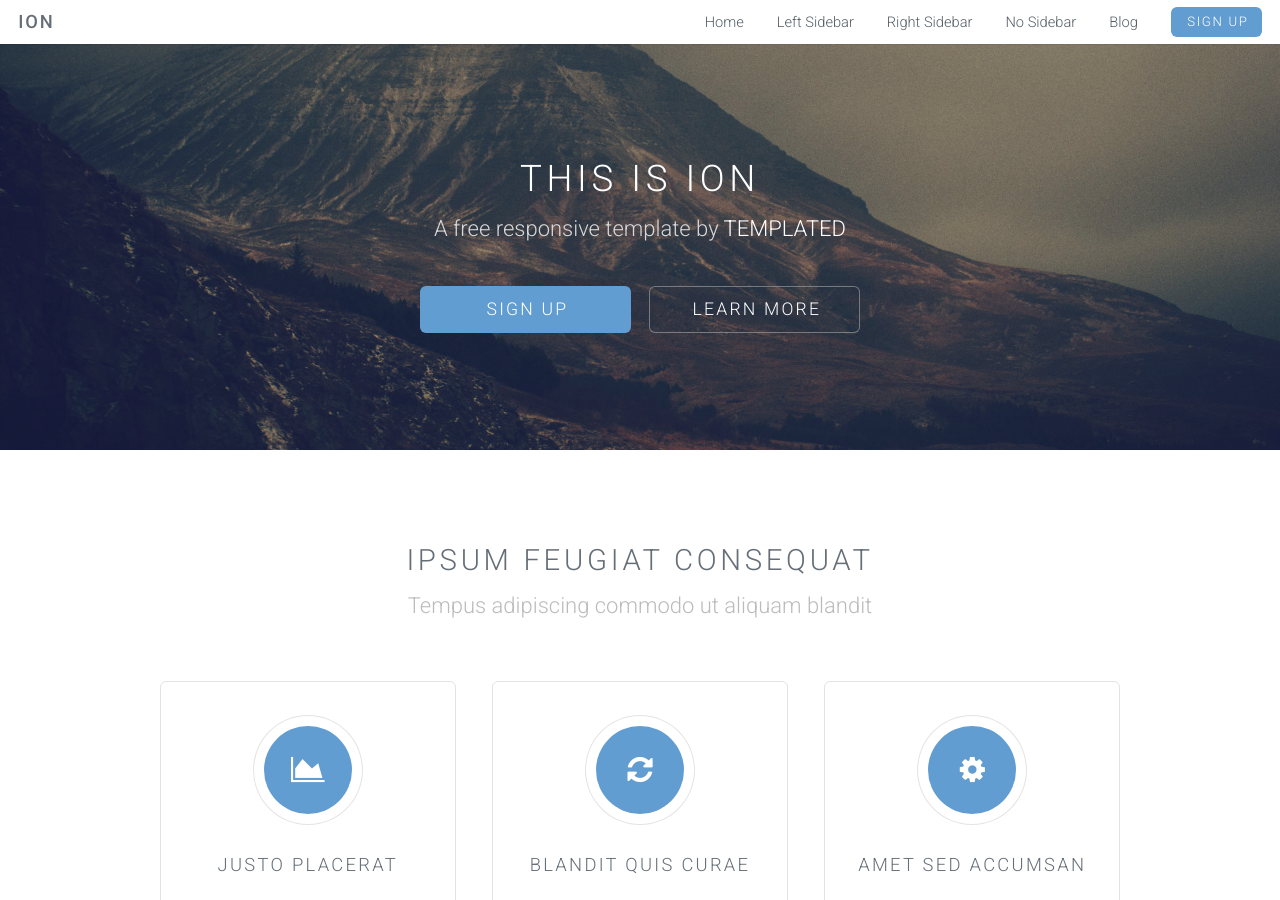
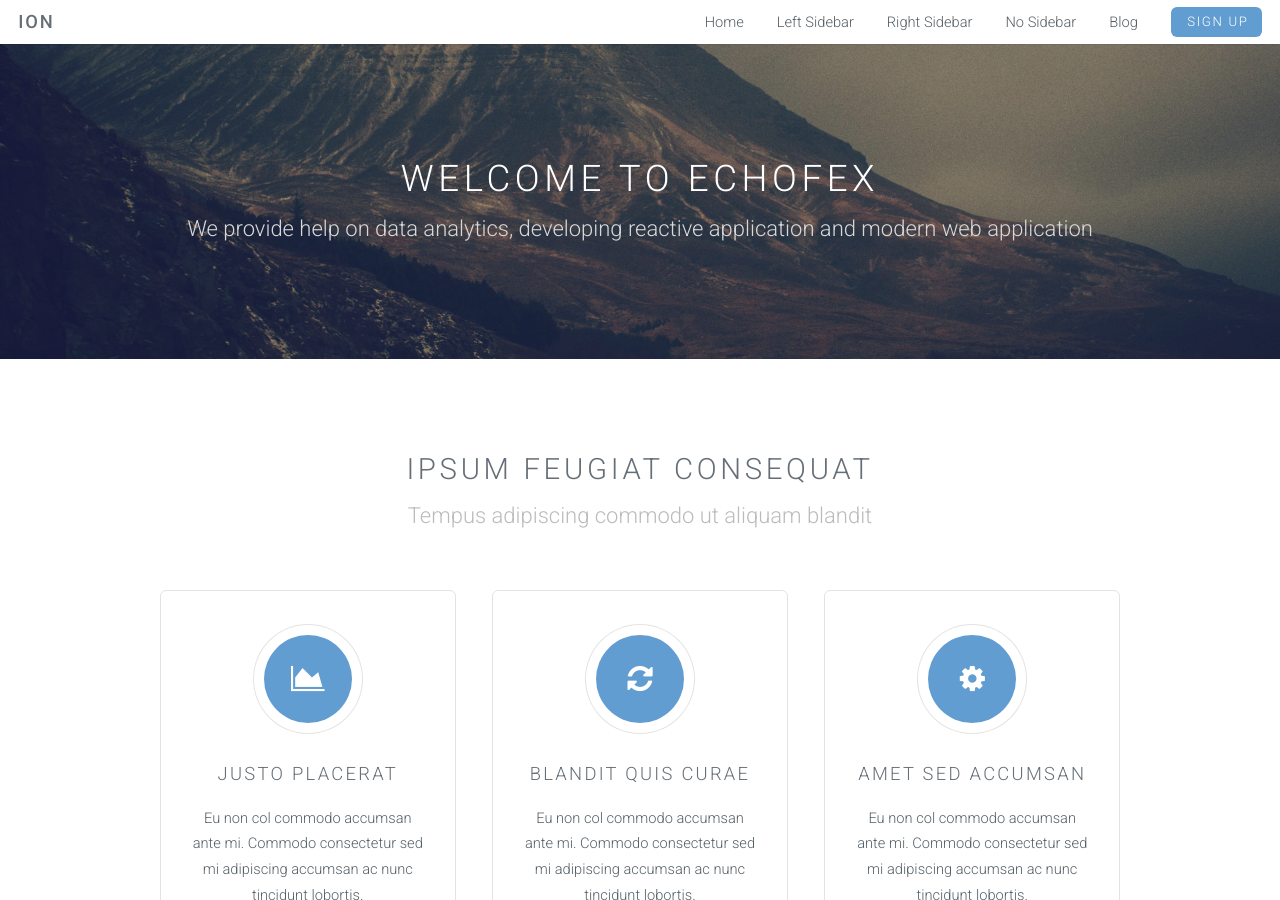
Before and after one commit to RobinNagpal/Ion-Jekyll-Theme, a Jekyll site: the page built from index.html, in a window 1280 px wide and 900 px high. Built offline with Jekyll 4.4.1, drawn with Linux system fonts in a browser that asks for light colours.

Commit message:
update home page

```diff
--- a/_layouts/landing-page.html
+++ b/_layouts/landing-page.html
@@ -10,12 +10,12 @@
         <!-- Banner -->
         <section id="banner">
             <div class="inner">
-                <h2>This is Ion</h2>
-                <p>A free responsive template by <a href="http://templated.co">TEMPLATED</a></p>
-                <ul class="actions">
-                    <li><a href="#content" class="button big special">Sign Up</a></li>
-                    <li><a href="#elements" class="button big alt">Learn More</a></li>
-                </ul>
+                <h2>Welcome to Echofex</h2>
+                <p>We provide help on data analytics, developing reactive application and modern web application</p>
+                <!--<ul class="actions">-->
+                    <!--<li><a href="#content" class="button big special">Sign Up</a></li>-->
+                    <!--<li><a href="#elements" class="button big alt">Learn More</a></li>-->
+                <!--</ul>-->
             </div>
         </section>
         {{ content }}
```
Also changed, not shown: 1 other file.
